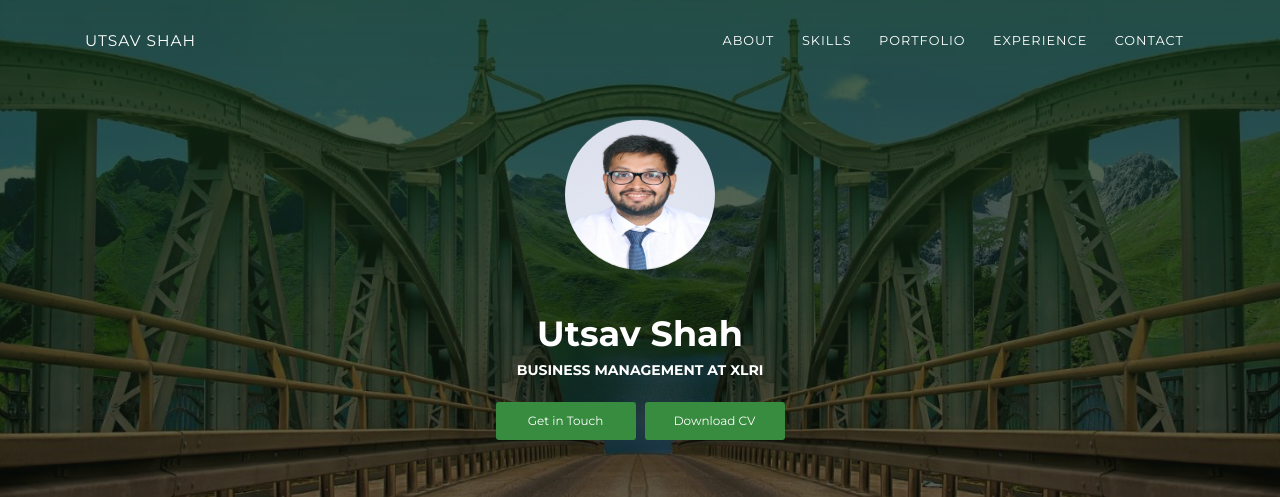
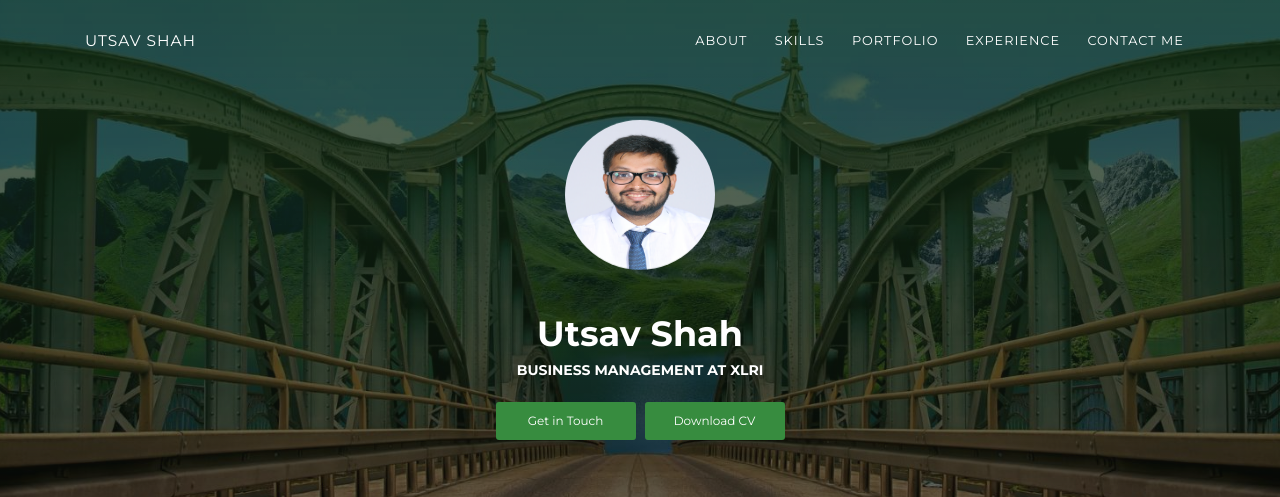
Before and after one commit to utsavmehulshah/utsavmehulshah.github.io, a plain HTML site: page index.html in a window 1280 px wide. Shown: the top 497 px of the page. Drawn offline with Linux system fonts and the light colour scheme.

Commit message:
Change Text

```diff
--- a/index.html
+++ b/index.html
@@ -26,7 +26,7 @@
                 <li class="nav-item"><a class="nav-link smooth-scroll" href="#skill">Skills</a></li>
                 <li class="nav-item"><a class="nav-link smooth-scroll" href="#portfolio">Portfolio</a></li>
                 <li class="nav-item"><a class="nav-link smooth-scroll" href="#experience">Experience</a></li>
-                <li class="nav-item"><a class="nav-link smooth-scroll" href="#contact">Contact</a></li>
+                <li class="nav-item"><a class="nav-link smooth-scroll" href="#contact">Contact Me</a></li>
               </ul>
             </div>
           </div>
```
